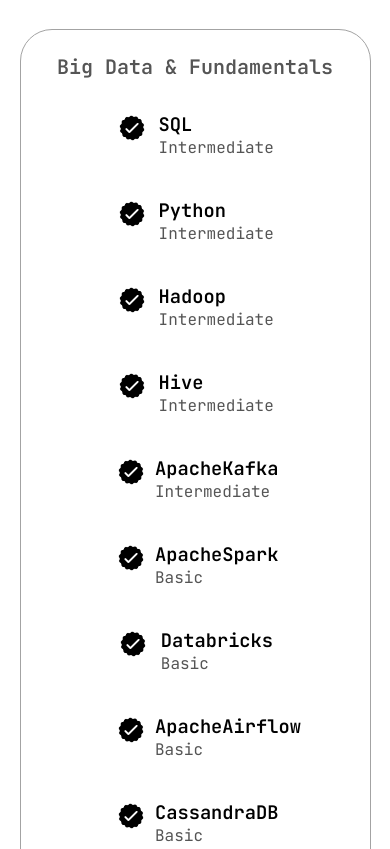
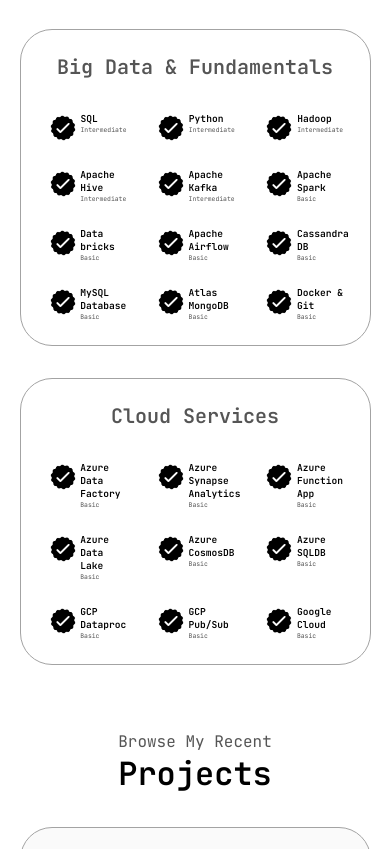
Before and after one commit to tahir007malik/portfolio, a plain HTML site: page index.html in a window 390 px wide. Shown: the part 1929-2778 px from the top of the page. Drawn offline with Linux system fonts and the light colour scheme.

Commit message:
updated skillset orientation for small & medium screens

```diff
--- a/index.html
+++ b/index.html
@@ -118,7 +118,7 @@
             <div style="background-color: #f4f4f4; padding: 20px; border-radius: 8px;">
               Greetings, </br>
               My name is Tahir Malik. I am <span id="age"></span> years old. I was born in Jammu & Kashmir & currently living in New Delhi. <br />
-              I am an aspiring Data Engineer who is currently learning about data pipelines, ETL processes, and cloud technologies.<br />
+              I am an aspiring data engineer who is currently learning about data pipelines, ETL processes, and cloud technologies.<br />
               </ul>
             </div>
           </div>
@@ -179,7 +179,7 @@
                   class="icon"
                 />
                 <div>
-                  <h3>Hive</h3>
+                  <h3>Apache Hive</h3>
                   <p>Intermediate</p>
                 </div>
               </article>
@@ -190,7 +190,7 @@
                   class="icon"
                 />
                 <div>
-                  <h3>ApacheKafka</h3>
+                  <h3>Apache Kafka</h3>
                   <p>Intermediate</p>
                 </div>
               </article>
@@ -201,7 +201,7 @@
                   class="icon"
                 />
                 <div>
-                  <h3>ApacheSpark</h3>
+                  <h3>Apache Spark</h3>
                   <p>Basic</p>
                 </div>
               </article>
@@ -212,7 +212,7 @@
                   class="icon"
                 />
                 <div>
-                  <h3>Databricks</h3>
+                  <h3>Data bricks</h3>
                   <p>Basic</p>
                 </div>
               </article>
@@ -223,7 +223,7 @@
                   class="icon"
                 />
                 <div>
-                  <h3>ApacheAirflow</h3>
+                  <h3>Apache Airflow</h3>
                   <p>Basic</p>
                 </div>
               </article>
@@ -234,7 +234,7 @@
                   class="icon"
                 />
                 <div>
-                  <h3>CassandraDB</h3>
+                  <h3>Cassandra DB</h3>
                   <p>Basic</p>
                 </div>
               </article>
@@ -267,7 +267,7 @@
                   class="icon"
                 />
                 <div>
-                  <h3>Docker and Git</h3>
+                  <h3>Docker & Git</h3>
                   <p>Basic</p>
                 </div>
               </article>
@@ -316,7 +316,7 @@
                   class="icon"
                 />
                 <div>
-                  <h3>Azure Data Lake Storage</h3>
+                  <h3>Azure Data Lake</h3>
                   <p>Basic</p>
                 </div>
               </article>
@@ -338,7 +338,7 @@
                   class="icon"
                 />
                 <div>
-                  <h3>Azure SQL DB</h3>
+                  <h3>Azure SQLDB</h3>
                   <p>Basic</p>
                 </div>
               </article>
@@ -371,7 +371,7 @@
                   class="icon"
                 />
                 <div>
-                  <h3>GCP Cloud Storage</h3>
+                  <h3>Google Cloud</h3>
                   <p>Basic</p>
                 </div>
               </article>
--- a/mediaqueries.css
+++ b/mediaqueries.css
@@ -1,4 +1,5 @@
 @media screen and (max-width: 1400px) {
+
   #profile {
     height: 83vh;
     margin-bottom: 6rem;
@@ -13,6 +14,30 @@
 }
 
 @media screen and (max-width: 1200px) {
+.article-container {
+  display: flex;
+  text-align: initial;
+  flex-wrap: wrap;
+  flex-direction: row;
+  gap: 1rem;
+  justify-content: space-around;
+}
+
+article {
+  display: flex;
+  width: 5rem;
+  justify-content: space-around;
+  gap: .1rem;
+}
+
+article h3 {
+  font-size: .7rem;
+}
+
+article p {
+  font-size: .5rem;
+}
+
 .loading-underline {
   position: relative;
   display: inline-block;
@@ -90,6 +115,30 @@
 }
 
 @media screen and (max-width: 600px) {
+.article-container {
+  display: flex;
+  text-align: initial;
+  flex-wrap: wrap;
+  flex-direction: row;
+  gap: 1.5rem;
+  justify-content: space-around;
+}
+
+article {
+  display: flex;
+  width: 5rem;
+  justify-content: space-around;
+  gap: .1rem;
+}
+
+article h3 {
+  font-size: .6rem;
+}
+
+article p {
+  font-size: .4rem;
+}
+
 .loading-underline {
   position: relative;
   display: inline-block;
--- a/style.css
+++ b/style.css
@@ -387,7 +387,7 @@ article {
   display: flex;
   width: 10rem;
   justify-content: space-around;
-  gap: 0.5rem;
+  gap: .5rem;
 }
 
 article .icon {
```
